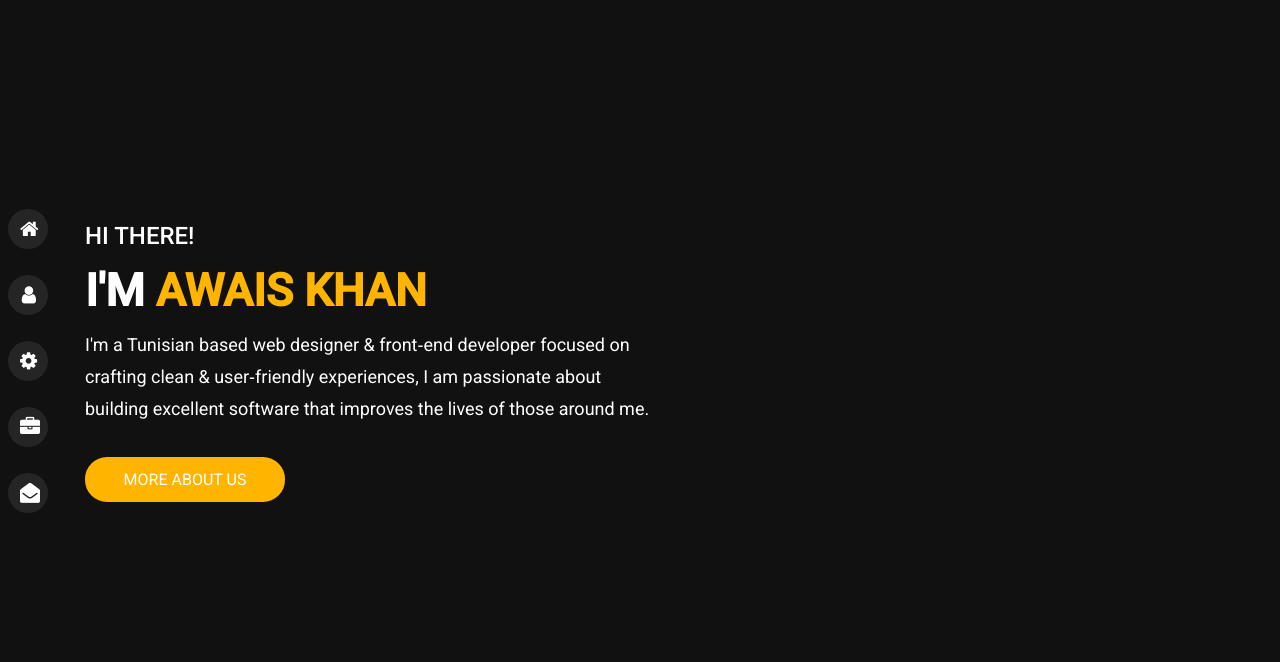
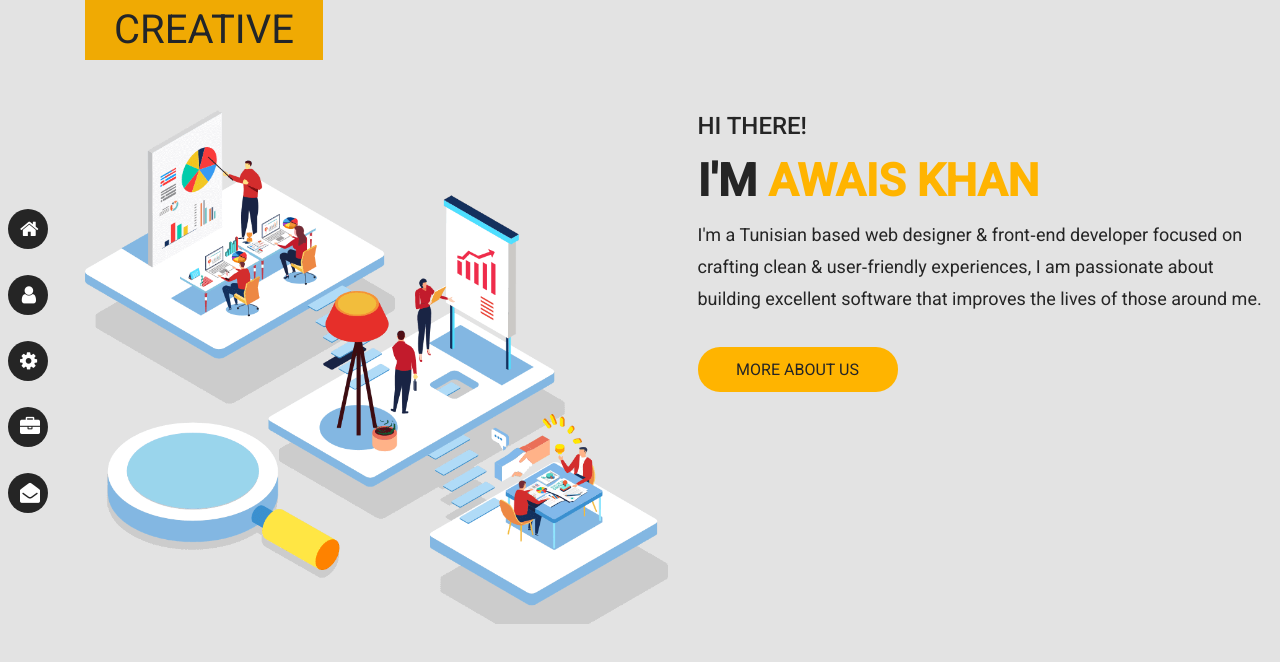
Before and after one commit to ARZAKKHAN/personal-portfolio, an Angular app: page / in a window 1280 px wide. Shown: the top 662 px of the page. Built offline with nearby package versions, Linux system fonts and the light colour scheme.

Commit message:
workin on site

```diff
--- a/src/app/home/home.component.html
+++ b/src/app/home/home.component.html
@@ -1,6 +1,14 @@
-<div class="container">
-	<div class="row">
-		<div class="content">
+<div class="container white-background">
+	<div class="logoHeader">
+		CREATIVE
+	</div>
+	<div class="content">
+		<div class="row">
+			<div class="col-md-6">
+				<div class="sliderHome">
+					<img src="../../assets/slider-home.png" alt="">
+				</div>
+			</div>
 			<div class="col-md-6">
 				<h2>HI THERE!</h2>
 				<h1>I'M <span>AWAIS KHAN</span></h1>
--- a/src/app/home/home.component.scss
+++ b/src/app/home/home.component.scss
@@ -1,7 +1,17 @@
 @import '../../device.scss';
+.whiteBg {
+	background-color: #fff !important;
+}
+.sliderHome{
+	img {
+		width: 100%;
+	}
+}
+
 .content {
 	padding-top: 220px;
-    position: fixed;
+	position: fixed;
+	// background-image: url('../../assets/home-banner.png');
 	h1{
 		font-size: 45px;
 		line-height: 45px;
@@ -38,3 +48,37 @@
 		}
 	}
 }
+
+.logoHeader{
+	background: #ffb400;
+    display: inline-block;
+    font-size: 40px;
+    padding: 20px 29px;
+    text-align: center;
+    margin-bottom: 10px;
+}
+
+.white-background {
+	.content {
+		padding-top: 40px;
+		h1{
+			color: #252525;
+			span {
+				color: #ffb400;
+			}
+		}
+		h2{
+			color: #252525;
+		}
+		p{
+			color: #252525;
+		}
+		button {
+			background: #ffb400;
+			color: #252525;
+			.content-btn{
+				background: #ffb400;
+			}
+		}
+	}
+}
--- a/src/app/home/home.component.ts
+++ b/src/app/home/home.component.ts
@@ -1,4 +1,5 @@
-import { Component, OnInit } from '@angular/core';
+import { Component, OnInit, Renderer2, Inject } from '@angular/core';
+import { DOCUMENT } from '@angular/common';
 
 @Component({
   selector: 'app-home',
@@ -7,8 +8,14 @@ import { Component, OnInit } from '@angular/core';
 })
 export class HomeComponent implements OnInit {
 
-  constructor() { }
+  constructor(@Inject(DOCUMENT) document, public r: Renderer2) {
+    r.addClass(document.body, 'white-background');
+  }
 
   ngOnInit(): void {
   }
+
+  ngOnDestroy() {
+    this.r.removeClass(document.body, 'white-background');
+  }
 }
--- a/src/assets/service-data.json
+++ b/src/assets/service-data.json
@@ -24,7 +24,7 @@
 		{
 			"id" : "04",
 			"imgUrl": "./assets/img/security.svg",
-			"title": "App & Web Development",
+			"title": "Web App Development",
 			"description": "Aspernatur sit adipisci quaerat unde at neque Redug Lagre dolor sit amet consectetu. independent agency, free from the internal demands."
 
 		},
--- a/src/styles.scss
+++ b/src/styles.scss
@@ -21,3 +21,24 @@ button {
 //     }
 
 // }
+.white-background {
+    position: relative;
+    background-color: #f1f1f1 !important;
+    opacity: 1;
+    z-index: 2;
+    &::before{
+        position: absolute;
+        width: 100%;
+        height: 100%;
+        left: 0px;
+        top: 0px;
+        content: '';
+        opacity: 0.3;
+        z-index: 0;
+        background-color: #3333333d;
+        // background-image: url('./assets/about-us-banner.png');
+        // background-position: bottom;
+        // background-size: auto;
+        // background-repeat: no-repeat;
+    }
+}
```
Also changed, not shown: src/assets/about-us-banner.png (added), src/assets/home-banner.png (added).
